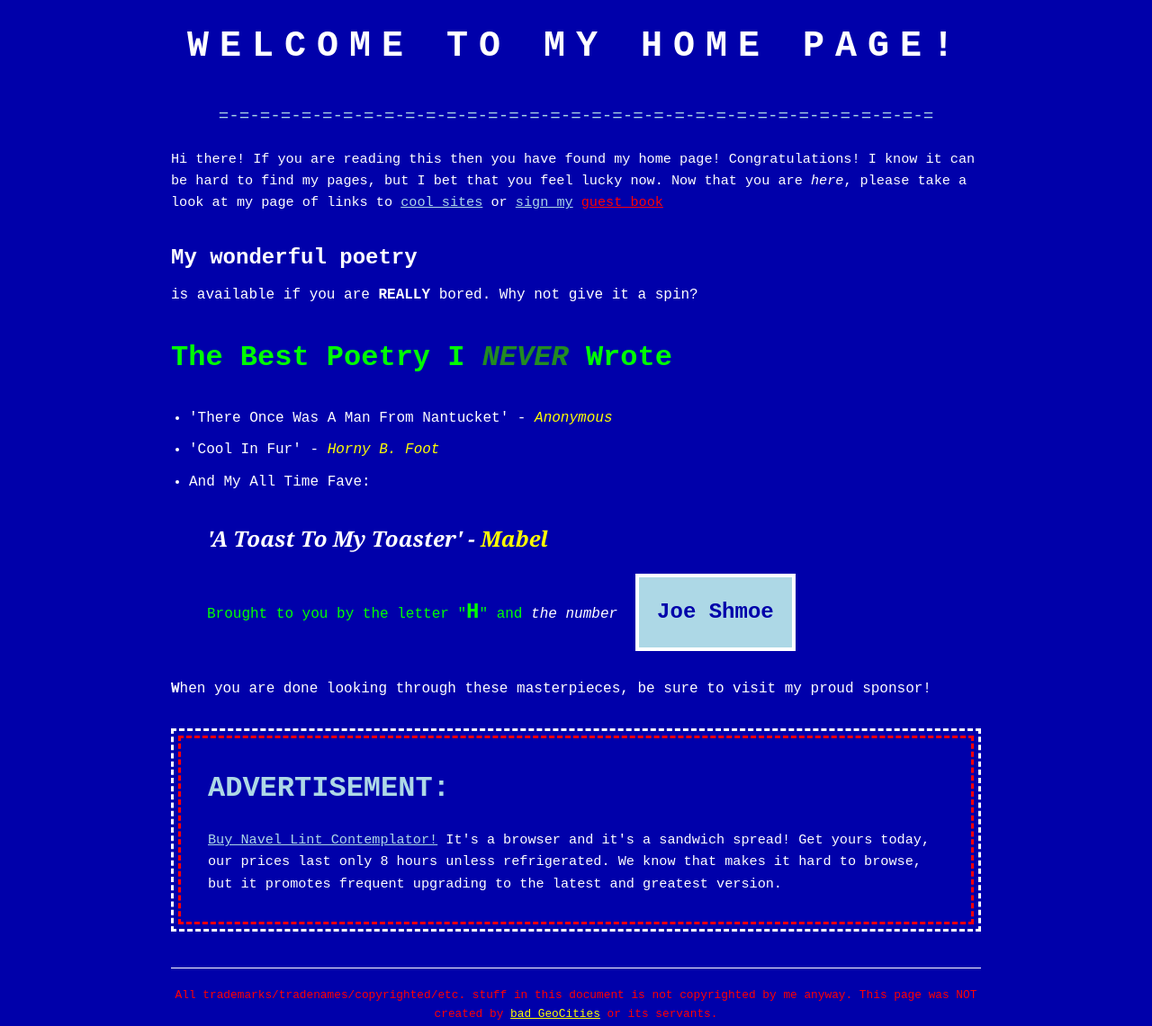
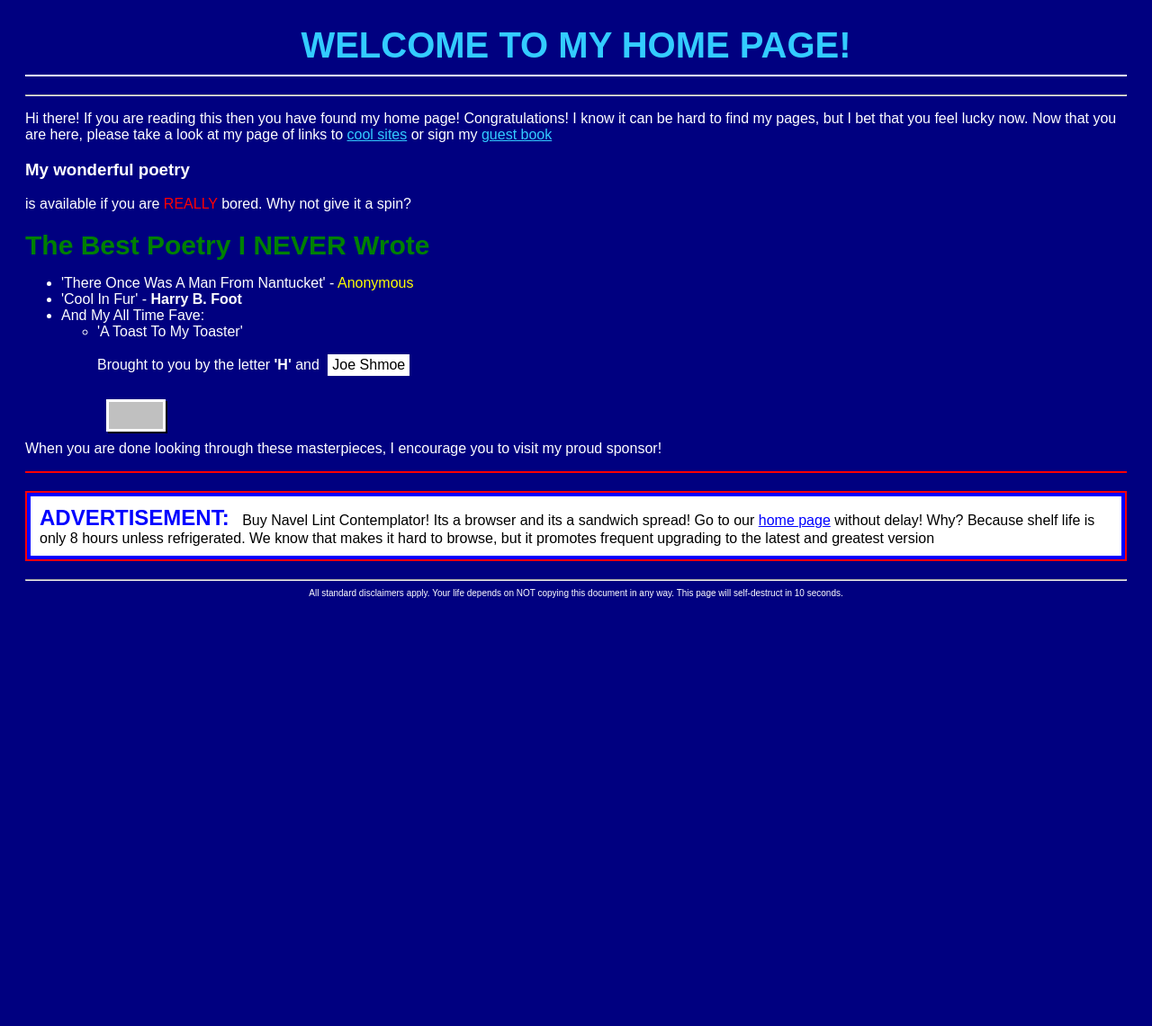
Before and after one commit to dokjaisme/PW_PERTEMUAN12, a plain HTML site: page index.html in a window 1280 px wide. Shown: the whole page at 90% size. After the commit the page ends 800 px from the top, so only its background shows below. Drawn offline with Linux system fonts and the light colour scheme.

Commit message:
tweak it just a bit

```diff
--- a/index.html
+++ b/index.html
@@ -3,302 +3,62 @@
 <head>
     <meta charset="UTF-8">
     <meta name="viewport" content="width=device-width, initial-scale=1.0">
-    <title>Welcome To My Home Page!</title>
-    <meta name="description" content="A nostalgic 90s-style personal homepage with poetry and links">
-    <style>
-        * {
-            margin: 0;
-            padding: 0;
-            box-sizing: border-box;
-        }
-
-        body {
-            background-color: #0000AA;
-            color: #FFFFFF;
-            font-family: 'Courier New', Courier, monospace;
-            padding: 20px;
-            line-height: 1.6;
-        }
-
-        .container {
-            max-width: 900px;
-            margin: 0 auto;
-        }
-
-        .retro-title {
-            text-align: center;
-            letter-spacing: 0.3em;
-            font-size: 2.5em;
-            font-weight: bold;
-            margin-bottom: 30px;
-        }
-
-        .divider {
-            color: #ADD8E6;
-            text-align: center;
-            font-size: 1.2em;
-            margin-bottom: 20px;
-        }
-
-        .intro {
-            margin-bottom: 30px;
-            font-size: 0.95em;
-        }
-
-        .intro a {
-            color: #ADD8E6;
-            text-decoration: underline;
-        }
-
-        .intro a.guest-book {
-            color: #FF0000;
-        }
-
-        .section-title {
-            font-size: 1.5em;
-            font-weight: bold;
-            margin-bottom: 10px;
-        }
-
-        .section-title .first-letter {
-            color: #FFFFFF;
-        }
-
-        .poetry-section {
-            margin-bottom: 30px;
-        }
-
-        .poetry-title {
-            font-size: 2em;
-            margin-bottom: 30px;
-        }
-
-        .poetry-title .green {
-            color: #00FF00;
-        }
-
-        .poetry-title .italic {
-            color: #228B22;
-            font-style: italic;
-        }
-
-        .poem-list {
-            margin-left: 20px;
-            margin-bottom: 30px;
-        }
-
-        .poem-list li {
-            margin-bottom: 10px;
-        }
-
-        .author {
-            color: #FFFF00;
-            font-style: italic;
-        }
-
-        .toast-section {
-            margin-left: 40px;
-            margin-bottom: 30px;
-        }
-
-        .toast-title {
-            font-size: 1.5em;
-            margin-bottom: 20px;
-            font-family: Georgia, serif;
-            font-style: italic;
-        }
-
-        .letter-number {
-            display: flex;
-            align-items: center;
-            gap: 20px;
-            margin-bottom: 20px;
-            flex-wrap: wrap;
-        }
-
-        .letter-text {
-            color: #00FF00;
-        }
-
-        .letter-text .letter {
-            font-size: 1.5em;
-            font-weight: bold;
-        }
-
-        .number-text {
-            color: #FFFFFF;
-            font-style: italic;
-        }
-
-        .sponsor-box {
-            border: 4px solid #FFFFFF;
-            background-color: #ADD8E6;
-            color: #0000AA;
-            padding: 20px;
-            text-align: center;
-        }
-
-        .sponsor-name {
-            font-size: 1.5em;
-            font-weight: bold;
-        }
-
-        .sponsor-text {
-            margin-bottom: 30px;
-        }
-
-        .sponsor-text .first-letter {
-            color: #FFFFFF;
-            font-weight: bold;
-        }
-
-        .advertisement {
-            margin-bottom: 30px;
-        }
-
-        .ad-outer {
-            border: 3px dashed #FFFFFF;
-            padding: 5px;
-            background-color: #0000AA;
-        }
-
-        .ad-inner {
-            border: 3px dashed #FF0000;
-            padding: 30px;
-            background-color: #0000AA;
-        }
-
-        .ad-title {
-            font-size: 2em;
-            color: #ADD8E6;
-            font-weight: bold;
-            margin-bottom: 20px;
-        }
-
-        .ad-content {
-            font-size: 0.95em;
-        }
-
-        .ad-content a {
-            color: #ADD8E6;
-            text-decoration: underline;
-        }
-
-        .footer {
-            border-top: 1px solid #FFFFFF;
-            padding-top: 20px;
-            text-align: center;
-            font-size: 0.8em;
-            color: #FF0000;
-            margin-top: 40px;
-        }
-
-        .footer a {
-            color: #FFFF00;
-            text-decoration: underline;
-        }
-
-        @media (max-width: 768px) {
-            .retro-title {
-                font-size: 1.5em;
-                letter-spacing: 0.2em;
-            }
-
-            .poetry-title {
-                font-size: 1.5em;
-            }
-
-            .ad-title {
-                font-size: 1.5em;
-            }
-
-            .letter-number {
-                flex-direction: column;
-                align-items: flex-start;
-            }
-        }
-    </style>
+    <title>WELCOME TO MY HOME PAGE!</title>
+    <link rel="stylesheet" href="style.css">
 </head>
 <body>
-    <div class="container">
-        <!-- Header -->
-        <h1 class="retro-title">WELCOME TO MY HOME PAGE!</h1>
-        <div class="divider">=-=-=-=-=-=-=-=-=-=-=-=-=-=-=-=-=-=-=-=-=-=-=-=-=-=-=-=-=-=-=-=-=-=-=</div>
 
-        <!-- Introduction -->
-        <div class="intro">
-            <p>
-                Hi there! If you are reading this then you have found my home page! Congratulations!
-                I know it can be hard to find my pages, but I bet that you feel lucky now. Now that
-                you are <i>here</i>, please take a look at my page of links to
-                <a href="#">cool sites</a> or <a href="#">sign my</a>
-                <a href="#" class="guest-book">guest book</a>
-            </p>
-        </div>
+    <header class="main-title">
+        WELCOME TO MY HOME PAGE!
+    </header>
 
-        <!-- Poetry Section -->
-        <div class="poetry-section">
-            <h2 class="section-title">
-                <span class="first-letter">M</span>y wonderful poetry
-            </h2>
-            <p style="margin-bottom: 30px;">
-                is available if you are <b>REALLY</b> bored. Why not give it a spin?
-            </p>
+    <hr>
 
-            <h3 class="poetry-title">
-                <span class="green">The Best Poetry I </span><span class="italic">NEVER</span><span class="green"> Wrote</span>
-            </h3>
+    <p>
+        Hi there! If you are reading this then you have found my home page! Congratulations! I know it can be hard to find my pages, but I bet that you feel lucky now. Now that you are here, please take a look at my page of links to <a href="cool_sites.html" class="cool-link">cool sites</a> or sign my <a href="guestbook.html" class="cool-link">guest book</a>
+    </p>
 
-            <ul class="poem-list">
-                <li>'There Once Was A Man From Nantucket' - <span class="author">Anonymous</span></li>
-                <li>'Cool In Fur' - <span class="author">Horny B. Foot</span></li>
-                <li>And My All Time Fave:</li>
+    <h3>My wonderful poetry</h3>
+    <p>
+        is available if you are <span class="emphasis">REALLY</span> bored. Why not give it a spin?
+    </p>
+
+    <h1 class="poetry-title">The Best Poetry I NEVER Wrote</h1>
+
+    <ul>
+        <li>'There Once Was A Man From Nantucket' - <span class="anonymous">Anonymous</span></li>
+        <li>'Cool In Fur' - <strong>Harry B. Foot</strong></li>
+        <li>And My All Time Fave:
+            <ul>
+                <li class="favorite-poem">
+                    'A Toast To My Toaster'
+                    <p>
+                        Brought to you by the letter <strong>'H'</strong> and <span class="shmoe-box">Joe Shmoe</span>
+                    </p>
+                    <div class="graphic-placeholder"></div>
+                </li>
             </ul>
+        </li>
+    </ul>
 
-            <div class="toast-section">
-                <h4 class="toast-title">'A Toast To My Toaster' - <span class="author">Mabel</span></h4>
+    <p>
+        When you are done looking through these masterpieces, I encourage you to visit my proud sponsor!
+    </p>
 
-                <div class="letter-number">
-                    <div class="letter-text">
-                        Brought to you by the letter "<span class="letter">H</span>" and
-                        <span class="number-text">the number</span>
-                    </div>
-                    <div class="sponsor-box">
-                        <div class="sponsor-name">Joe Shmoe</div>
-                    </div>
-                </div>
-            </div>
-        </div>
+    <hr class="red-line">
 
-        <!-- Sponsor Text -->
-        <div class="sponsor-text">
-            <p>
-                <span class="first-letter">W</span>hen you are done looking through these masterpieces,
-                be sure to visit my proud sponsor!
-            </p>
-        </div>
-
-        <!-- Advertisement -->
-        <div class="advertisement">
-            <div class="ad-outer">
-                <div class="ad-inner">
-                    <h2 class="ad-title">ADVERTISEMENT:</h2>
-                    <p class="ad-content">
-                        <a href="#">Buy Navel Lint Contemplator!</a> It's a browser and it's a sandwich spread!
-                        Get yours today, our prices last only 8 hours unless refrigerated. We know that makes
-                        it hard to browse, but it promotes frequent upgrading to the latest and greatest version.
-                    </p>
-                </div>
-            </div>
-        </div>
-
-        <!-- Footer -->
-        <div class="footer">
-            <p>
-                All trademarks/tradenames/copyrighted/etc. stuff in this document is not copyrighted by me anyway.
-                This page was NOT created by <a href="#">bad GeoCities</a> or its servants.
-            </p>
+    <div class="advertisement-box">
+        <div class="ad-content">
+            <span class="ad-title">ADVERTISEMENT:</span>
+            Buy Navel Lint Contemplator! Its a browser and its a sandwich spread! Go to our <a href="home_page_ad.html">home page</a> without delay! Why? Because shelf life is only 8 hours unless refrigerated. We know that makes it hard to browse, but it promotes frequent upgrading to the latest and greatest version
         </div>
     </div>
+
+    <hr>
+
+    <footer class="footer-text">
+        All standard disclaimers apply. Your life depends on NOT copying this document in any way. This page will self-destruct in 10 seconds.
+    </footer>
+
 </body>
 </html>
--- /dev/null
+++ b/style.css
@@ -0,0 +1,92 @@
+body {
+    background-color: #000080;
+    color: white;
+    font-family: Arial, sans-serif;
+    padding: 20px;
+}
+
+a {
+    color: #33CCFF;
+    text-decoration: underline;
+}
+
+.main-title {
+    color: #33CCFF;
+    font-size: 40px;
+    font-weight: bold;
+    text-align: center;
+    border-bottom: 2px solid white;
+    padding-bottom: 10px;
+    margin-bottom: 20px;
+}
+
+.emphasis {
+    color: red;
+}
+
+.poetry-title {
+    color: #008000;
+    font-size: 30px;
+    margin-top: 20px;
+    margin-bottom: 15px;
+}
+
+.anonymous {
+    color: yellow;
+}
+
+.shmoe-box {
+    background-color: white;
+    color: black;
+    border: 1px solid white;
+    padding: 2px 4px;
+    margin-left: 5px;
+    display: inline-block;
+}
+
+.graphic-placeholder {
+    display: inline-block;
+    width: 60px;
+    height: 30px;
+    background-color: silver;
+    border: 3px solid white;
+    margin-left: 10px;
+    box-shadow: 2px 2px 0px black;
+    transform: translateY(10px);
+}
+
+.red-line {
+    border-color: red;
+    border-style: solid;
+    border-width: 1px;
+}
+
+.advertisement-box {
+    background-color: red;
+    padding: 1px;
+    margin: 20px 0;
+    border: 1px solid red;
+}
+
+.ad-content {
+    background-color: white;
+    color: black;
+    padding: 10px;
+    border: 4px solid blue;
+}
+
+.ad-title {
+    color: blue;
+    font-size: 24px;
+    font-weight: bold;
+    margin-right: 10px;
+}
+
+.footer-text {
+    text-align: center;
+    font-size: 10px;
+}
+
+.ad-content a {
+    color: blue;
+}
```
